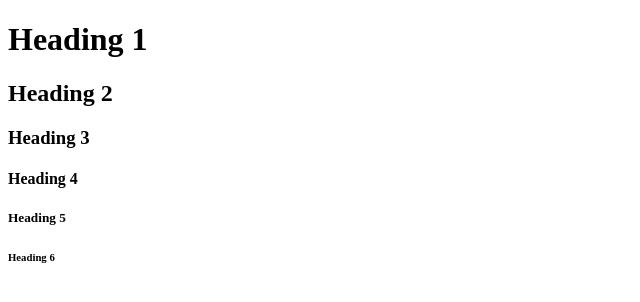
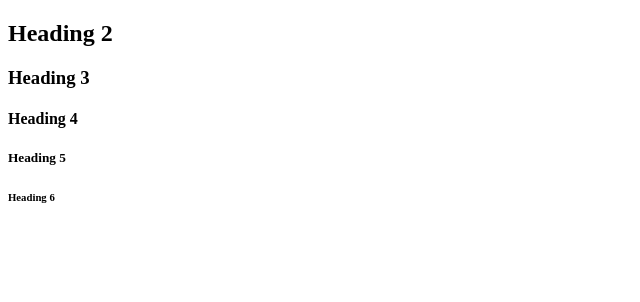
Before and after one commit to rakshithnalgonda/dev, a plain HTML site: page index.html in a window 1280 px wide. Shown: the whole page, without its empty margins (0-640 px from the left). Drawn offline with Linux system fonts and the light colour scheme.

Commit message:
Update index.html

```diff
--- a/index.html
+++ b/index.html
@@ -2,7 +2,7 @@
 <html>
 <body>
 
-<h1>Heading 1</h1>
+
 <h2>Heading 2</h2>
 <h3>Heading 3</h3>
 <h4>Heading 4</h4>
```
